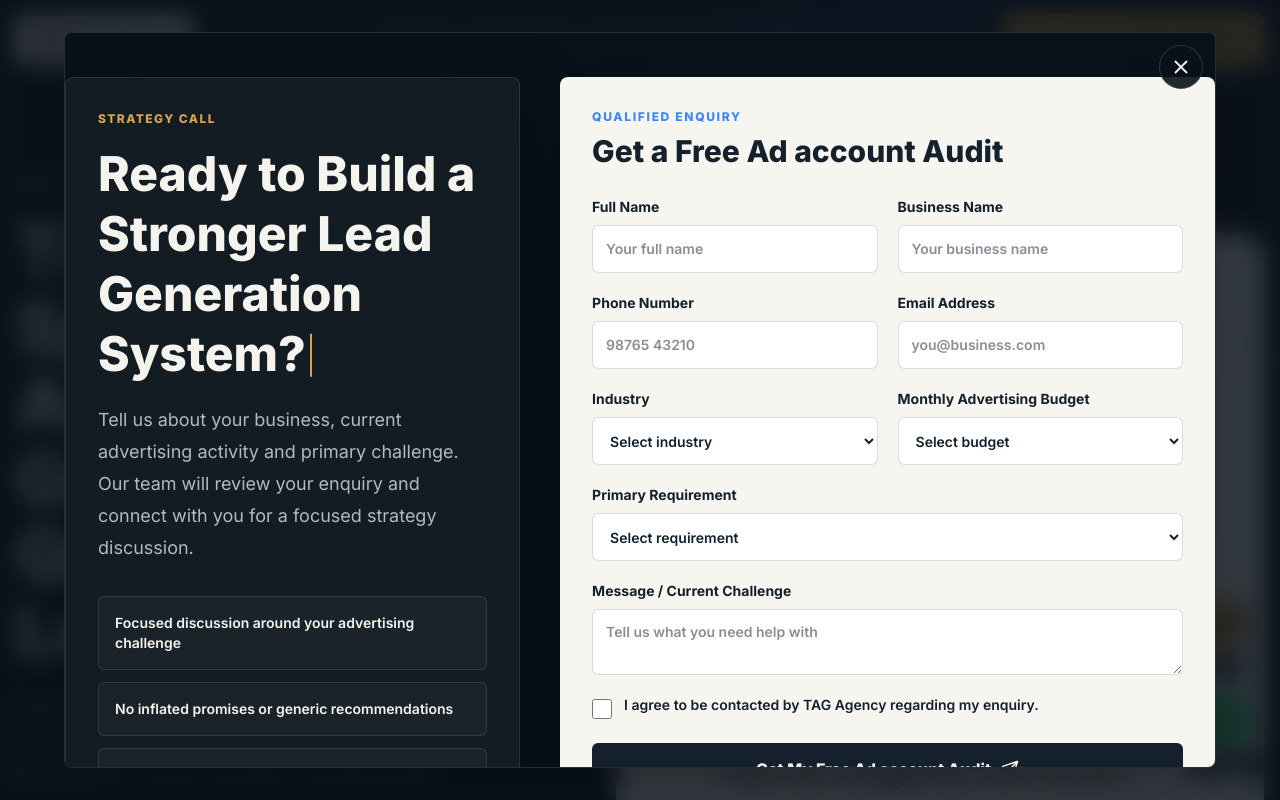
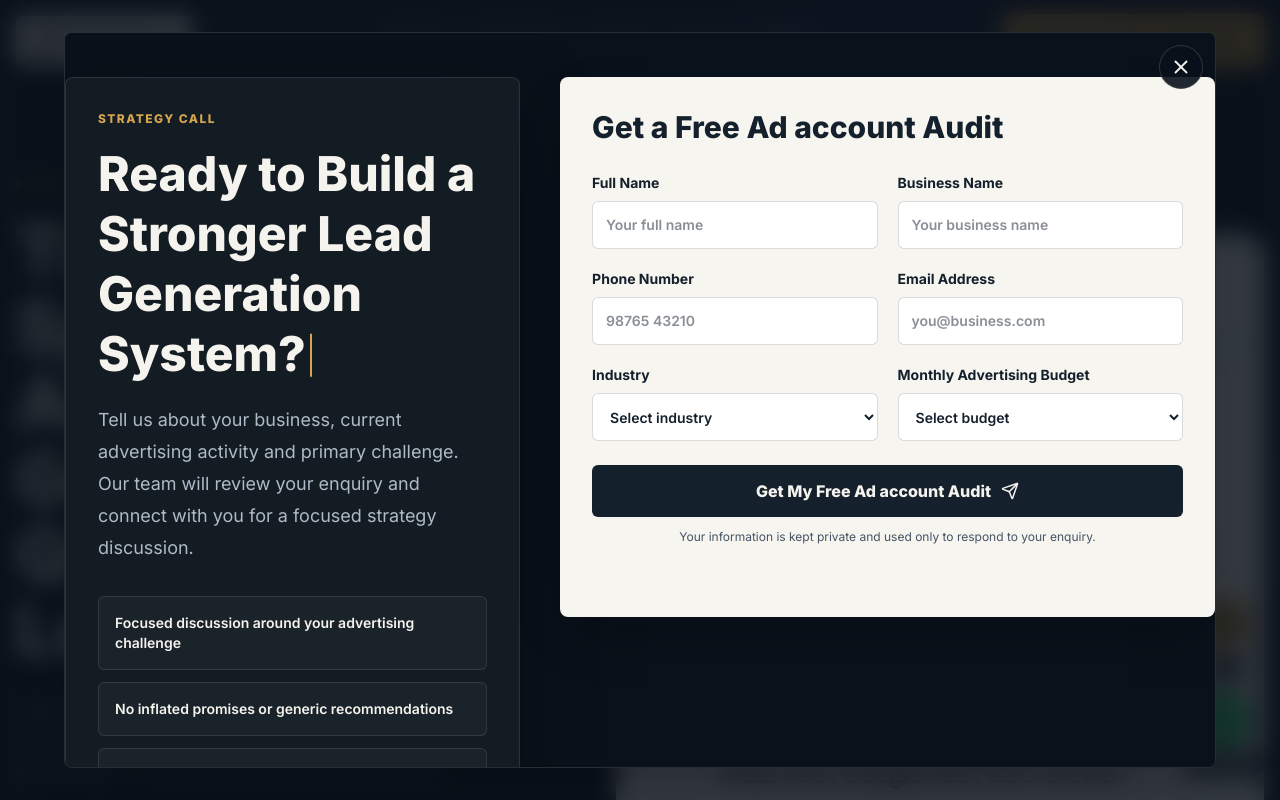
Before and after one commit to Tag-Agency-Org/Tag-Agency-Landing-page, a Next.js app: page / in a window 1280 px wide. Shown: the top 800 px of the page. Built offline with nearby package versions, Linux system fonts and the light colour scheme.

Commit message:
Simplify strategy call lead form

```diff
--- a/components/StrategyCallForm.tsx
+++ b/components/StrategyCallForm.tsx
@@ -8,7 +8,6 @@ import {
   budgetOptions,
   industryOptions,
   leadFormSchema,
-  requirementOptions,
   sanitizeIndianMobileInput,
   type LeadFormValues
 } from "@/lib/lead-validation";
@@ -49,8 +48,7 @@ export function StrategyCallForm() {
 
     const payload = {
       ...values,
-      ...tracking,
-      consent: values.consent ? "Yes" : "No"
+      ...tracking
     };
 
     let timeout: number | undefined;
@@ -120,8 +118,7 @@ export function StrategyCallForm() {
         <ScrollReveal delay={0.08}>
         <form noValidate onSubmit={handleSubmit(onSubmit)} className="rounded-lg bg-[#F7F5F0] p-5 text-[#14202B] shadow-2xl md:p-8">
           <div className="mb-7">
-            <p className="text-xs font-extrabold uppercase tracking-[0.14em] text-[#3E86F5]">Qualified enquiry</p>
-            <h3 className="mt-2 font-[var(--font-manrope)] text-3xl font-extrabold">Get a Free Ad account Audit</h3>
+            <h3 className="font-[var(--font-manrope)] text-3xl font-extrabold">Get a Free Ad account Audit</h3>
           </div>
           <div className="grid gap-5 md:grid-cols-2">
             <Field label="Full Name" error={errors.fullName?.message}>
@@ -198,31 +195,7 @@ export function StrategyCallForm() {
                 ))}
               </select>
             </Field>
-            <Field label="Primary Requirement" error={errors.primaryRequirement?.message} wide>
-              <select {...register("primaryRequirement")} className="form-input" required>
-                <option value="">Select requirement</option>
-                {requirementOptions.map((option) => (
-                  <option key={option}>{option}</option>
-                ))}
-              </select>
-            </Field>
-            <Field label="Message / Current Challenge" error={errors.message?.message} wide>
-              <textarea
-                {...register("message")}
-                className="form-input min-h-32 resize-y"
-                maxLength={1500}
-                minLength={10}
-                placeholder="Tell us what you need help with"
-                required
-              />
-            </Field>
           </div>
-
-          <label className="mt-5 flex gap-3 text-sm font-semibold">
-            <input type="checkbox" {...register("consent")} className="mt-1 h-5 w-5 accent-[#14202B]" />
-            <span>I agree to be contacted by TAG Agency regarding my enquiry.</span>
-          </label>
-          {errors.consent?.message ? <p className="mt-2 text-sm font-bold text-[#C35A4A]">{errors.consent.message}</p> : null}
 
           <button type="submit" className="button button-dark mt-6 w-full" disabled={isSubmitting}>
             {isSubmitting ? "Submitting..." : "Get My Free Ad account Audit"} <Send size={18} />
--- a/lib/lead-validation.ts
+++ b/lib/lead-validation.ts
@@ -17,16 +17,6 @@ export const budgetOptions = [
   "₹50,000 to ₹1,00,000",
   "₹1,00,000 to ₹3,00,000",
   "Above ₹3,00,000"
-] as const;
-
-export const requirementOptions = [
-  "Meta Ads Management",
-  "Google Ads Management",
-  "Lead Generation",
-  "Campaign Audit",
-  "Landing Page / Funnel Strategy",
-  "Creative Production",
-  "Other"
 ] as const;
 
 export function normalizeIndianMobile(value: string) {
@@ -73,30 +63,15 @@ const emailSchema = z
   .max(254, "Enter a shorter email address")
   .email("Enter a valid email address");
 
-const messageSchema = z
-  .string()
-  .trim()
-  .min(10, "Share a little more about your current challenge")
-  .max(1500, "Keep your message within 1,500 characters");
-
 export const leadFormSchema = z.object({
   fullName: fullNameSchema,
   businessName: businessNameSchema,
   phone: phoneSchema,
   email: emailSchema,
   industry: z.enum(industryOptions, { errorMap: () => ({ message: "Select your industry" }) }),
-  monthlyBudget: z.enum(budgetOptions, { errorMap: () => ({ message: "Select your monthly advertising budget" }) }),
-  primaryRequirement: z.enum(requirementOptions, { errorMap: () => ({ message: "Select your primary requirement" }) }),
-  message: messageSchema,
-  consent: z.literal(true, {
-    errorMap: () => ({ message: "Consent is required before submitting" })
-  })
+  monthlyBudget: z.enum(budgetOptions, { errorMap: () => ({ message: "Select your monthly advertising budget" }) })
 });
 
-export const leadSubmissionSchema = leadFormSchema.extend({
-  consent: z.literal("Yes", {
-    errorMap: () => ({ message: "Consent is required before submitting" })
-  })
-});
+export const leadSubmissionSchema = leadFormSchema;
 
 export type LeadFormValues = z.infer<typeof leadFormSchema>;
```
Also changed, not shown: 4 other files (tests, documents, lock files or other folders).
